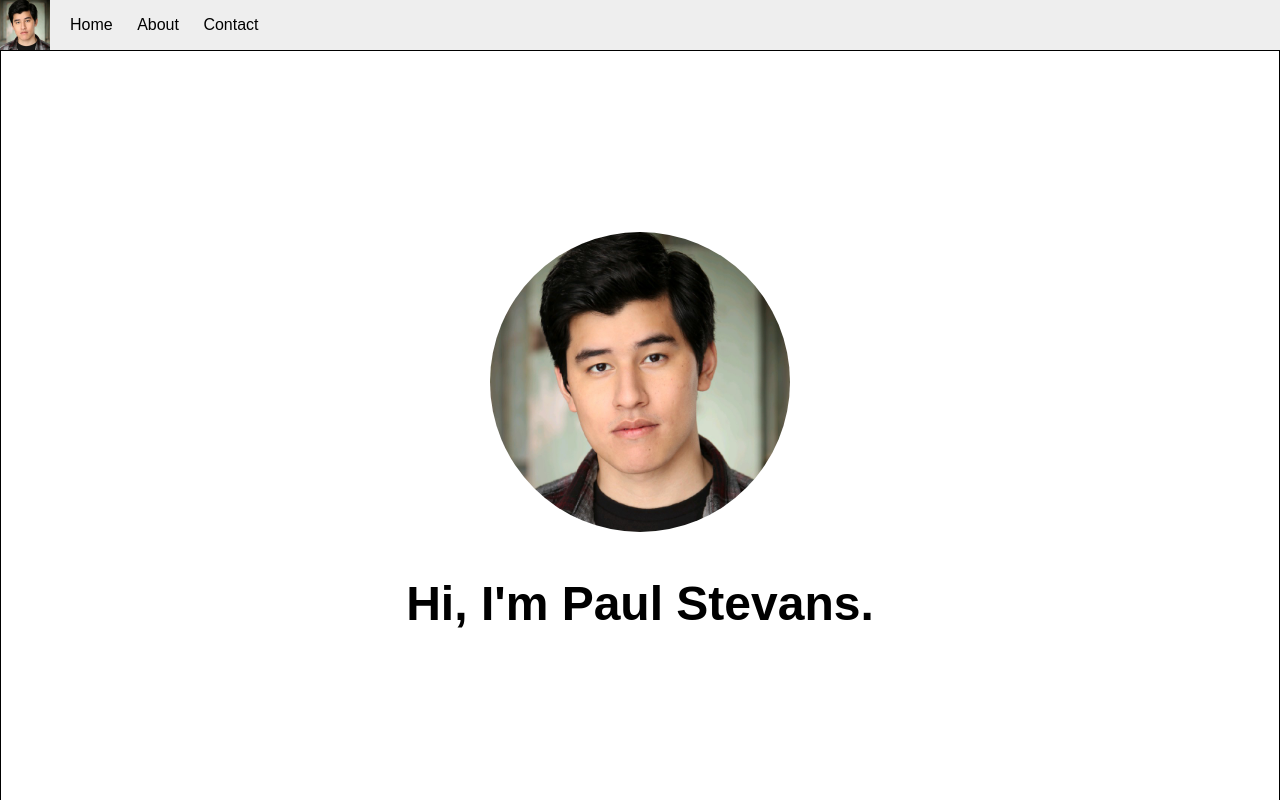
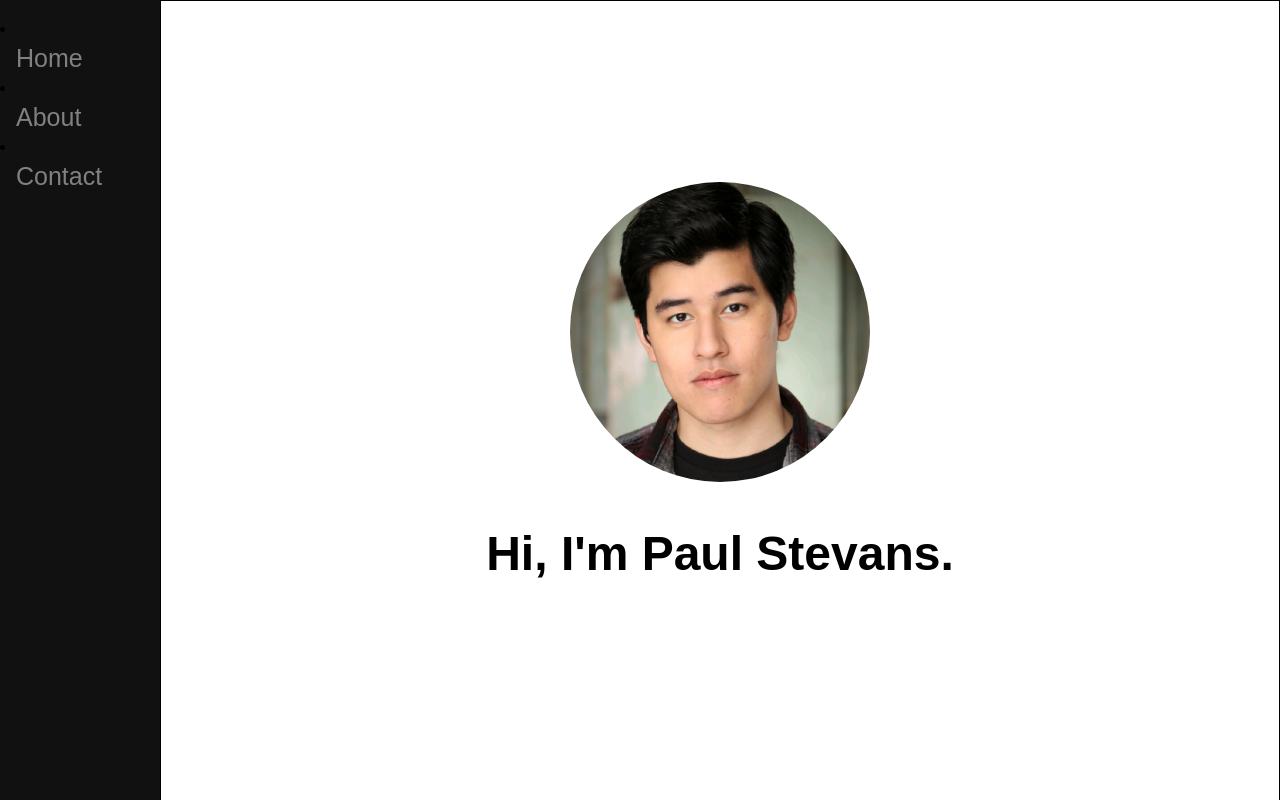
Before and after one commit to pts5di/pts5di.github.io, a plain HTML site: page index.html in a window 1280 px wide. Shown: the top 800 px of the page. Drawn offline with Linux system fonts and the light colour scheme.

Commit message:
stationary sidebar nav

```diff
--- a/index.html
+++ b/index.html
@@ -7,16 +7,11 @@
 </head>
 
 <body>
-    <header>
-        <img src="img/profile.jpeg" class="profile-img">
-        <nav>
-            <ul>
-                <li><a href="#hero">Home</a></li>
-                <li><a href="#about">About</a></li>
-                <li><a href="#contact">Contact</a></li>
-            </ul>
-        </nav>
-    </header>
+    <div class="sidenav">
+        <li><a href="#hero">Home</a></li>
+        <li><a href="#about">About</a></li>
+        <li><a href="#contact">Contact</a></li>
+    </div>
     <main>
         <section id="hero">
             <div class="section-inner">
--- a/style.css
+++ b/style.css
@@ -1,6 +1,35 @@
+.sidenav {
+    height: 100%; /* Full-height: remove this if you want "auto" height */
+    width: 160px; /* Set the width of the sidebar */
+    position: fixed; /* Fixed Sidebar (stay in place on scroll) */
+    z-index: 1; /* Stay on top */
+    top: 0; /* Stay at the top */
+    left: 0;
+    background-color: #111; /* Black */
+    overflow-x: hidden; /* Disable horizontal scroll */
+    padding-top: 20px;
+}
+
+.sidenav a {
+    padding: 6px 8px 6px 16px;
+    text-decoration: none;
+    font-size: 25px;
+    color: #818181;
+    display: block;
+}
+
+.sidenav a:hover {
+    color: #f1f1f1;
+}
+/*mobile adjustments for sidebar*/
+@media screen and (max-height: 450px) {
+    .sidenav {padding-top: 15px;}
+    .sidenav a {font-size: 18px;}
+}
+
 body {
     margin: 0;
-    margin-top: 50px;
+    margin-left: 160px;
     font-family: sans-serif;
 }
 
```
